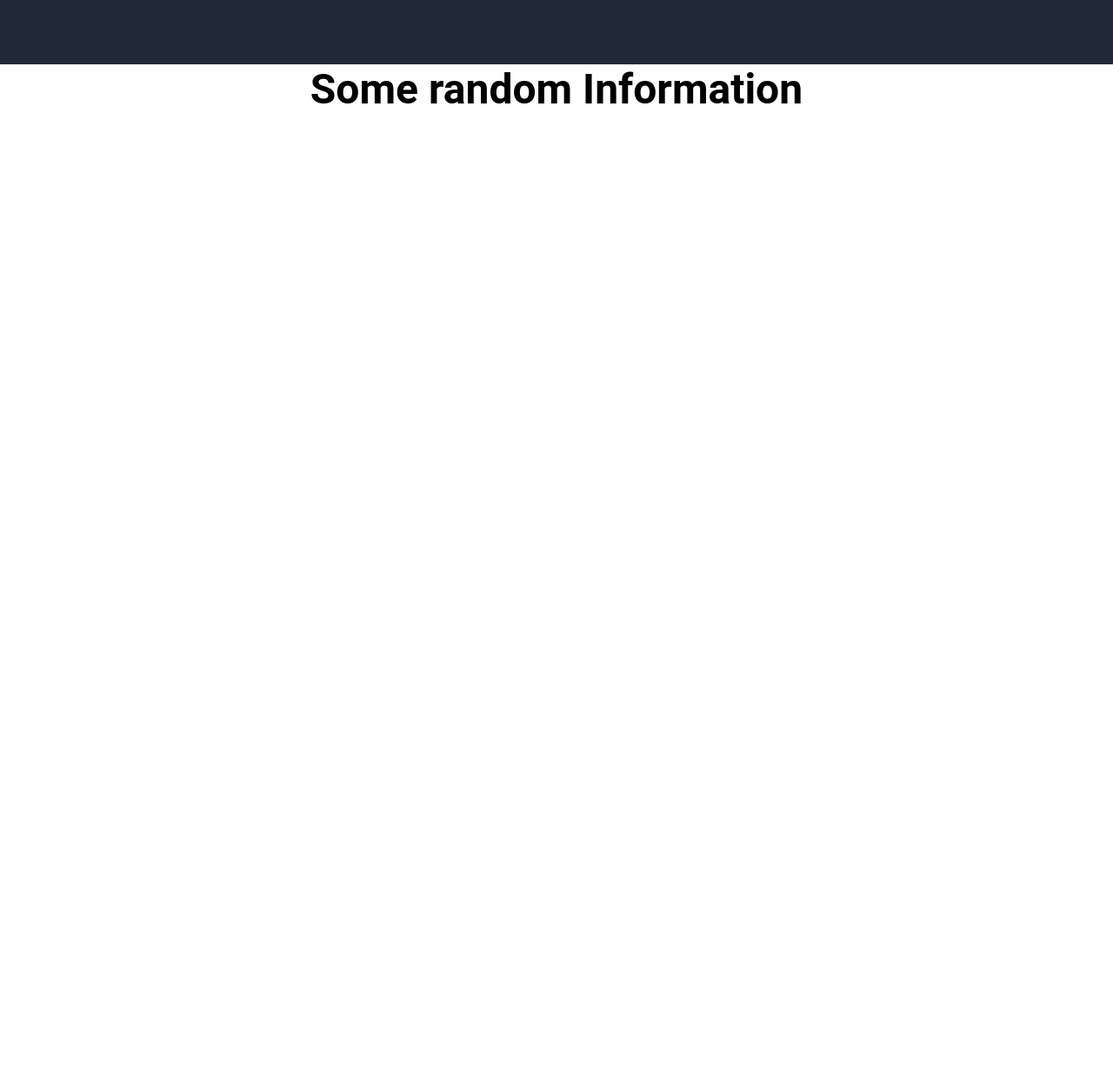
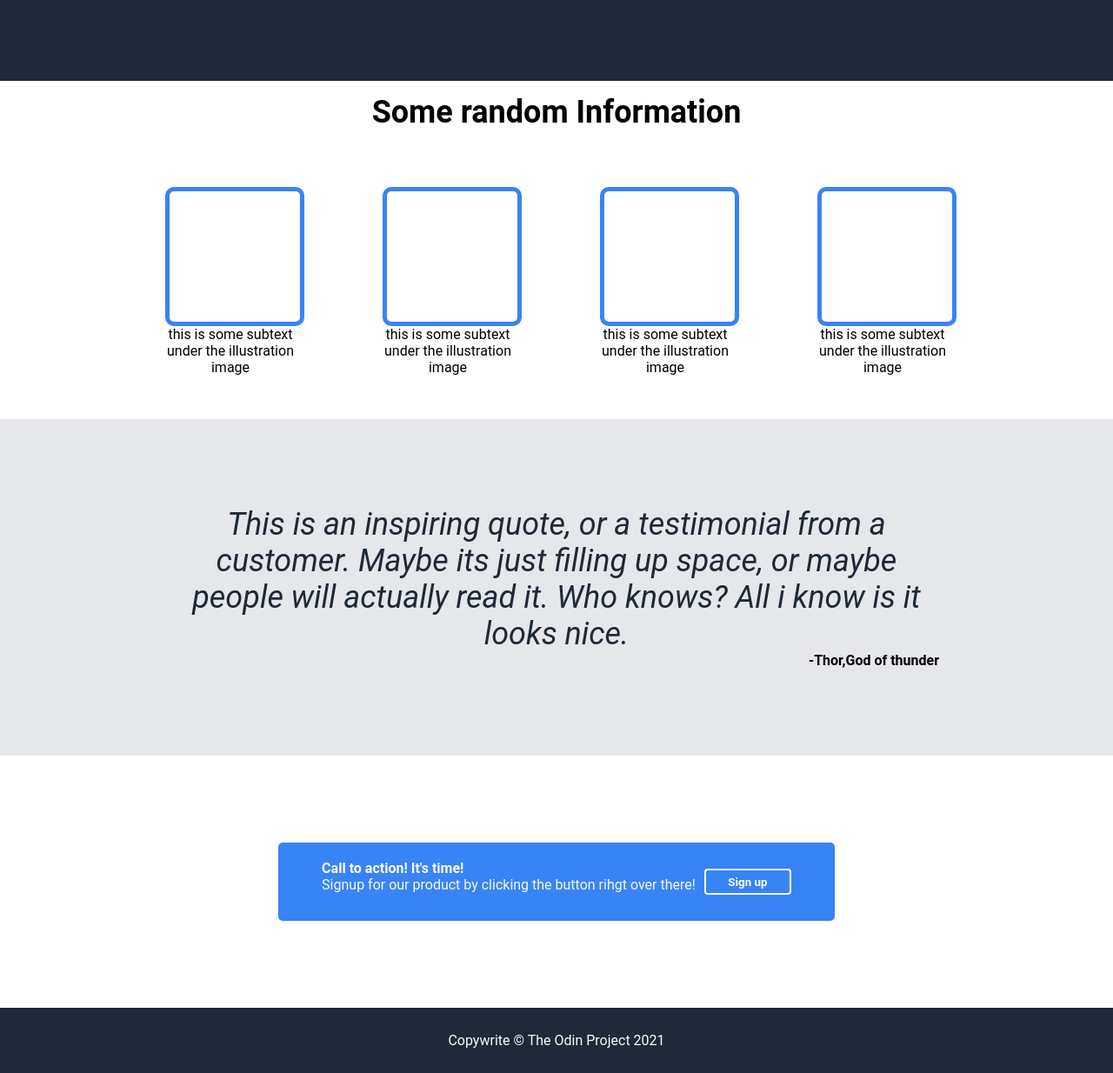
Before and after one commit to SahilShirodkar20/The-Odin-Project, a plain HTML site: page css-exercises/foundations/flex/Landing Page/index.html in a window 1280 px wide. Shown: the part 380-1614 px from the top of the page at 87% size. Before the commit the page ends 800 px from the top, so only its background shows below. Drawn offline with Linux system fonts and the light colour scheme.

Commit message:
complete landing page

```diff
--- a/css-exercises/foundations/flex/Landing Page/index.html
+++ b/css-exercises/foundations/flex/Landing Page/index.html
@@ -10,7 +10,7 @@
     <div class="head">
         <div class="header">
             <div class="left-side">
-                <ul class="content">
+                <ul class="content logo">
                     <li> Header Logo</li>
                 </ul>
             </div>
@@ -36,5 +36,43 @@
     <div class="middle-top">
         <div class="midtext">Some random Information</div>
     </div>
+    <div class="middle-down">
+        <div class="compartment">
+            <div class="boox"></div>
+            <div class="belowtext">this is some subtext under the illustration image</div>
+        </div>
+        <div class="compartment">
+            <div class="boox"></div>
+            <div class="belowtext">this is some subtext under the illustration image</div>
+        </div>
+        <div class="compartment">
+            <div class="boox"></div>
+            <div class="belowtext">this is some subtext under the illustration image</div>
+        </div>
+        <div class="compartment">
+            <div class="boox"></div>
+            <div class="belowtext">this is some subtext under the illustration image</div>
+        </div>
+    </div>
+    <div>
+        <div class="quote-box">
+            <div class="quote">This is an inspiring quote, or a testimonial from a customer. Maybe its just filling up space, or maybe people will actually read it. Who knows? All i know is it looks nice.</div>
+            <div class="author">-Thor,God of thunder</div>
+        </div>
+    </div>
+    <div class="last">
+        <div class="signup">
+            <div class="left">
+                <div class="ltop">Call to action! It's time!</div>
+                <div class="ldown">Signup for our product by clicking the button rihgt over there!</div>
+            </div>
+            <div class="right">
+                <button class="but">Sign up</button>
+            </div>
+        </div>
+    </div>
+    <div class="footer">
+        <div>Copywrite &copy; The Odin Project 2021</div>
+    </div>
 </body>
 </html>
--- a/css-exercises/foundations/flex/Landing Page/style.css
+++ b/css-exercises/foundations/flex/Landing Page/style.css
@@ -61,6 +61,80 @@ button{
 }
 .midtext{
     text-align: center;
-    font-size:48px ;
+    font-size: 36px;
+    margin: 15px;
     font-weight: bold;
 }
+.middle-down{
+    display:flex;
+    justify-content: center;
+}
+.boox{
+    width:150px;
+    height:150px;
+    border:5px solid #3883f6;
+    border-radius: 10px;
+}
+.belowtext{
+    text-align: center;
+}
+.compartment{
+    width:150px;
+    margin :50px;
+
+}
+.quote-box
+{
+    background-color: #e5e7eb;
+    padding: 100px 200px;
+
+}
+.quote{
+    text-align: center;
+    color:#1f2937;
+    font-style: italic;
+    font-size: 36px;
+}
+.author{
+    text-align: right;
+    font-weight: bold;
+}
+.last{
+    display: flex;
+    justify-content: center;
+    align-items: center;
+    padding:100px;
+}
+.signup
+{
+    display: flex;
+    background-color: #3883f6;
+    padding: 20px 50px;
+    border-radius: 5px;
+    gap:10px;
+}
+.ltop{
+    font-size: 32 px;
+    font-weight: bold;
+    color: #f9faf8;
+}
+.ldown{
+    color: #f9faf8;
+}
+.but{
+    border-color: #f9faf8;
+    border-style: solid;
+    font-weight: bold;
+}
+.footer{
+    display: flex;
+    justify-content: center;
+    align-items: center;
+    background-color:#1f2937;
+    color: #f9faf8;
+    height: 75px;
+}
+.logo{
+    font-weight: bold;
+    font-size: 32px;
+}
```
